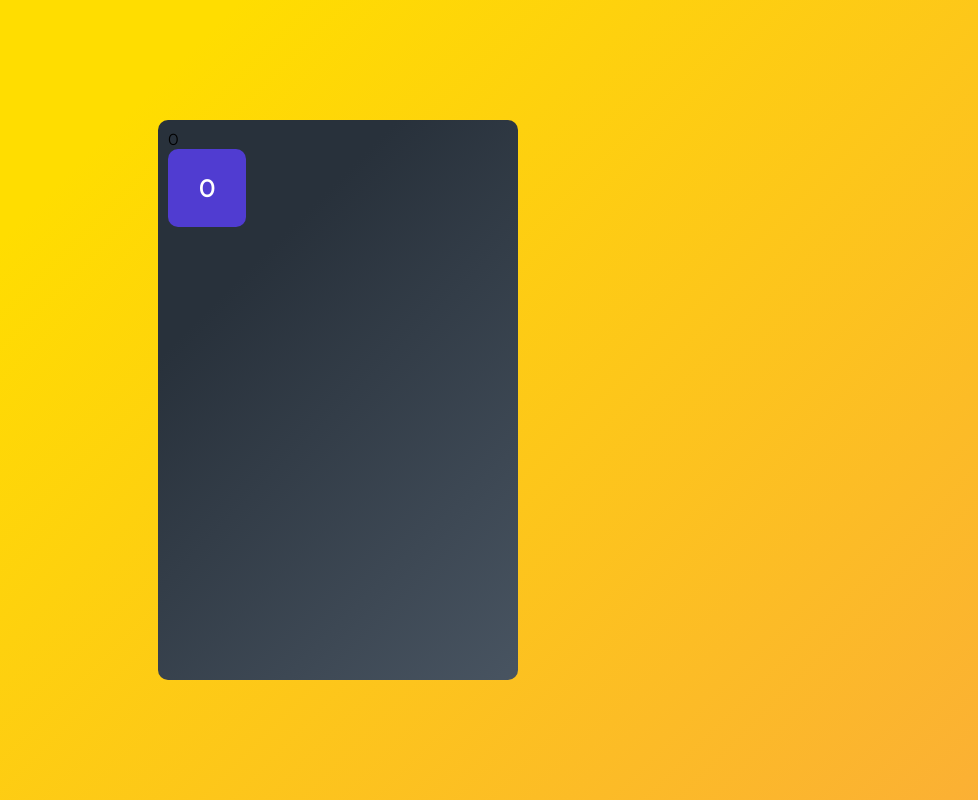
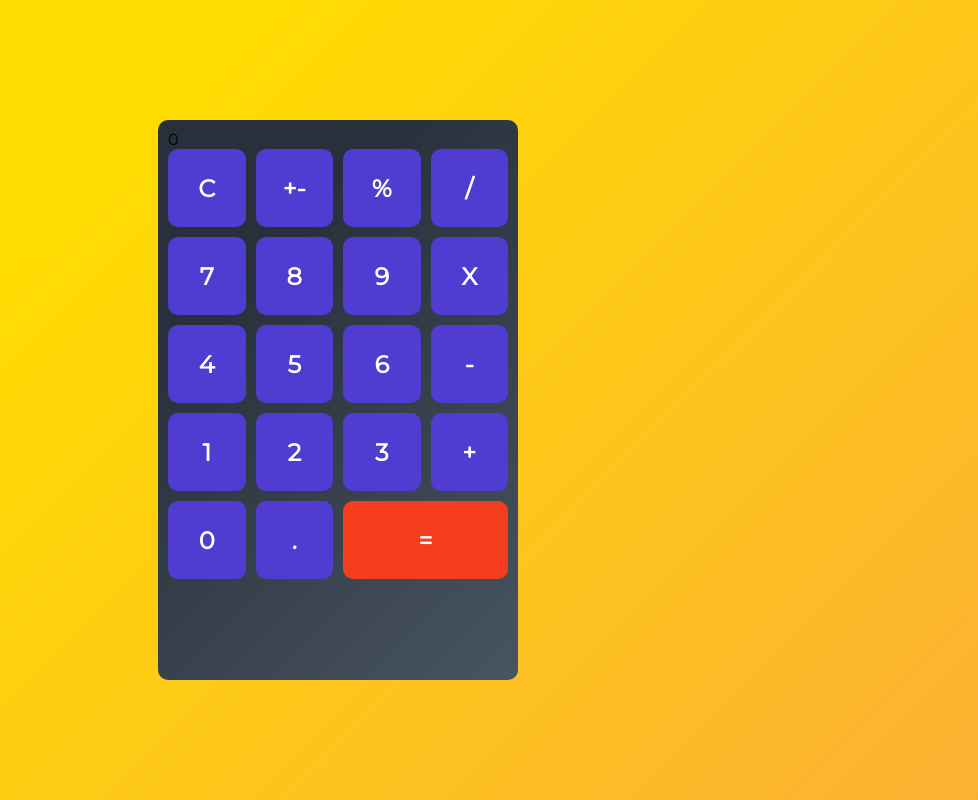
Before and after one commit to kevinfergus89/typescript-calc, a React (Create React App) app: page / in a window 1280 px wide. Shown: the whole page, without its empty margins (302-1280 px from the left). Built offline with nearby package versions, Linux system fonts and the light colour scheme.

Commit message:
all buttons rendered

```diff
--- a/src/App.tsx
+++ b/src/App.tsx
@@ -5,6 +5,13 @@ import Screen from "./components/Screen";
 import ButtonBox from "./components/ButtonBox";
 import Button from "./components/Button";
 
+const btnValues = [
+  ["C", "+-", "%", "/"],
+  ["7", "8", "9", "X"],
+  ["4", "5", "6", "-"],
+  ["1", "2", "3", "+"],
+  ["0", ".", "="],
+];
 
 
 
@@ -13,13 +20,20 @@ const App = () => {
     <Wrapper>
       <Screen value="0" />
       <ButtonBox>
-        <Button
-          className=""
-          value="0"
-          onClick={() => {
-            console.log("Button clicked!");
-          }}
-        />
+      {
+          btnValues.flat().map((btn, i) => {
+            return (
+              <Button
+                key={i}
+                className={btn === "=" ? "equals" : ""}
+                value={btn}
+                onClick={() => {
+                  console.log(`${btn} clicked!`);
+                }}
+              />
+            );
+          })
+        }
       </ButtonBox>
     </Wrapper>
   );
--- a/src/components/Wrapper.tsx
+++ b/src/components/Wrapper.tsx
@@ -2,6 +2,13 @@ import "./Wrapper.css";
 import React from 'react';
 import "../Props"
 
+const btnValues = [
+    ["C", "+-", "%", "/"],
+    [7, 8, 9, "X"],
+    [4, 5, 6, "-"],
+    [1, 2, 3, "+"],
+    [0, ".", "="],
+  ];
 
 const Wrapper: React.FC<Props> = ({children }) => {
   return <div className="wrapper">{children}</div>;
```
